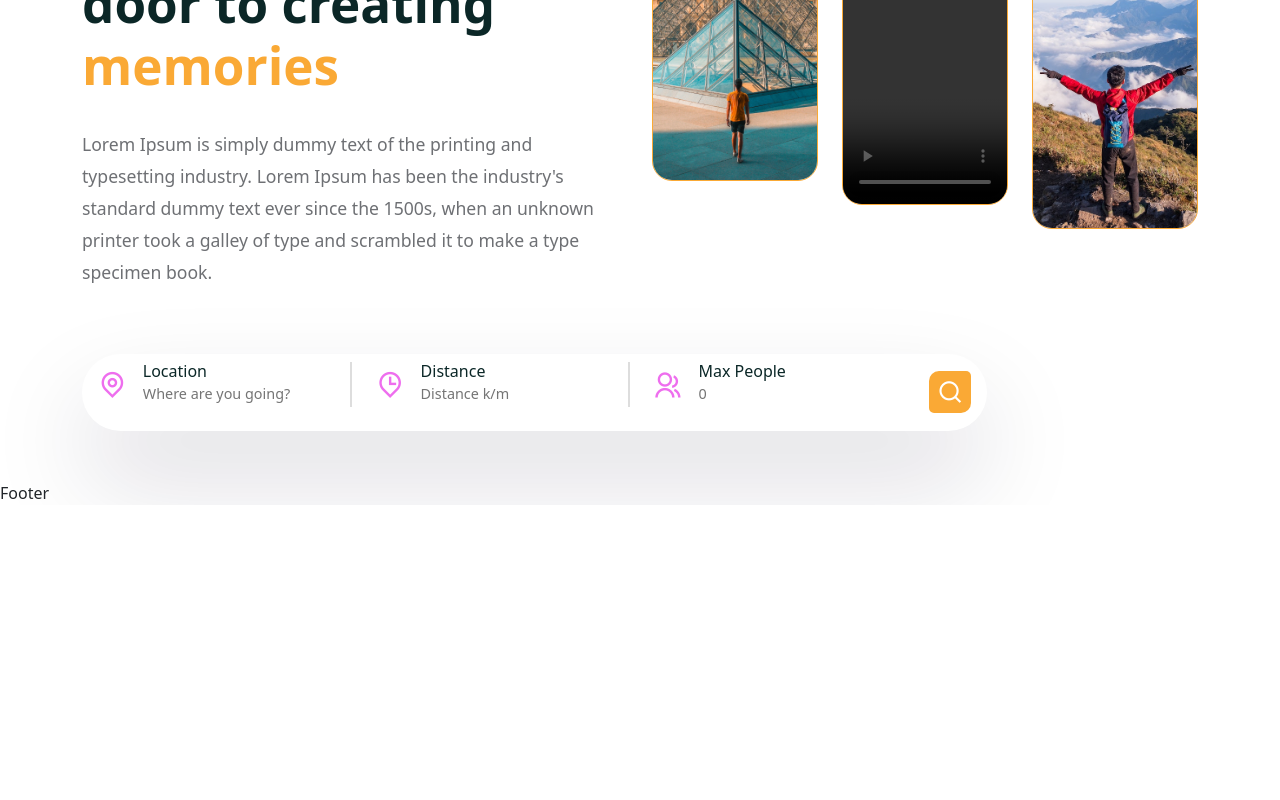
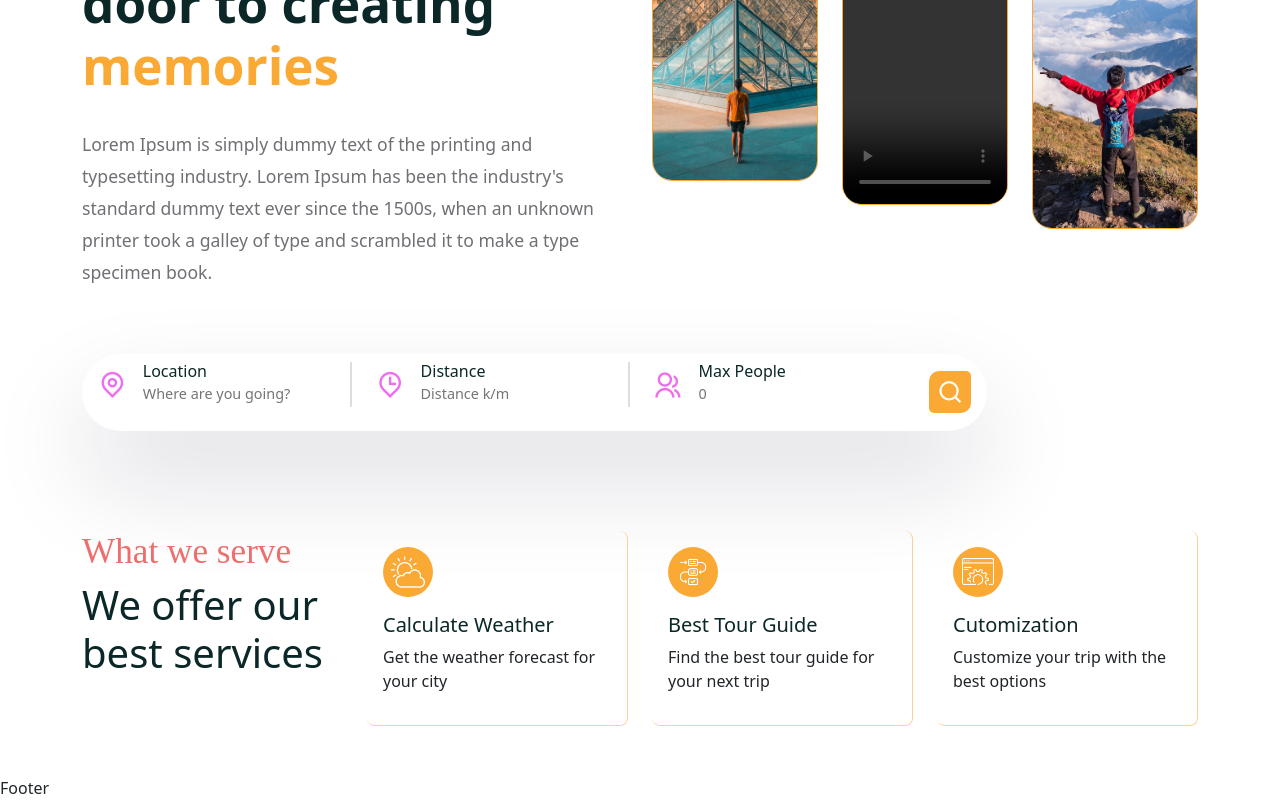
Before and after one commit to DhaneshKaushan/MernStack-Tour-Management, a React (Create React App) app in the folder frontend/: page /home in a window 1280 px wide. Shown: the part 331-1131 px from the top of the page. Before the commit the page ends 836 px from the top, so only its background shows below. Built offline with nearby package versions, Linux system fonts and the light colour scheme; grey boxes are pictures that could not be loaded; a web font is replaced by a local one.

Commit message:
create services component

```diff
--- a/frontend/src/pages/Home.jsx
+++ b/frontend/src/pages/Home.jsx
@@ -8,6 +8,7 @@
 import worldImg from "../assets/images/world.png";
 import Subtitle from "../shared/Subtitle";
 import SearchBar from "../shared/SearchBar";
+import ServiceList from "../services/ServiceList";
 
 const Home = () => {
   return (
@@ -53,7 +54,17 @@
           </Row>
         </Container>
       </section>
-
+      <section>
+        <Container>
+          <Row>
+            <Col lg='3'>
+             <h5 className="services__subtitle">What we serve</h5>
+             <h2 className="services__title">We offer our best services</h2>
+            </Col>
+            <ServiceList/>
+          </Row>
+        </Container>
+      </section>
     </>
   );
 };
--- /dev/null
+++ b/frontend/src/services/ServiceCard.jsx
@@ -0,0 +1,18 @@
+import React from 'react'
+import './service-card.css'
+
+const ServiceCard = ({item}) => {
+
+  const {imgUrl, title, desc } = item;
+  return (
+    <div className="service__item">
+        <div className="service__img">
+            <img src={imgUrl} alt=''/>
+        </div>
+        <h5>{title}</h5>
+        <p>{desc}</p>
+    </div>
+  )
+}
+
+export default ServiceCard
--- /dev/null
+++ b/frontend/src/services/ServiceList.jsx
@@ -0,0 +1,41 @@
+import React from 'react'
+import ServiceCard from './ServiceCard'
+import {Col} from 'reactstrap'
+
+import weatherImg from '../assets/images/weather.png'
+import guideImg from '../assets/images/guide.png'
+import customizationImg from '../assets/images/customization.png'
+
+const servicesData = [
+  {
+    imgUrl:weatherImg,
+    title :"Calculate Weather",
+    desc:"Get the weather forecast for your city",
+  },
+  {
+    imgUrl:guideImg,
+    title :"Best Tour Guide",
+    desc :"Find the best tour guide for your next trip",
+  },
+  {
+    imgUrl:customizationImg,
+    title : "Cutomization",
+    desc : "Customize your trip with the best options",
+  },
+]
+
+const ServiceList = () => {
+  return (
+    <>
+    {servicesData.map((item,index)=>(
+      <Col lg='3' key={index}>
+        <ServiceCard item={item}/>
+      </Col>
+    ))
+
+    }
+    </>
+  )
+}
+
+export default ServiceList
--- /dev/null
+++ b/frontend/src/services/service-card.css
@@ -0,0 +1,28 @@
+.service__item{
+    padding: 1rem;
+    border-bottom: 1px solid #faa83586;
+    border-right: 1px solid #faa83586;
+    border-radius: 0.5rem;
+}
+
+.service__img{
+    width: 50px;
+    height: 50px;
+    display: flex;
+    align-items: center;
+    justify-content: center;
+    border-radius: 50px;
+    background: var(--secondary-color);
+    padding: 0.5rem;
+    margin-bottom: 1rem;
+    line-height: 50px;
+}
+
+.service__img img{
+    width: 100%;
+}
+
+.service__img h5{
+    font-size: 0.9rem;
+    color: var(--text-color);
+}
--- a/frontend/src/styles/home.css
+++ b/frontend/src/styles/home.css
@@ -36,3 +36,15 @@
 .hero__img-box{
     padding-top: 2rem;
 }
+
+.services__subtitle {
+    font-weight: 500;
+    font-size: 2.2rem;
+    color: #ee6e6e;
+    font-family: var(--subtitle-font-name);
+}
+
+.services__title{
+    font-size: 2.5rem;
+    font-weight: 500;
+}
```
